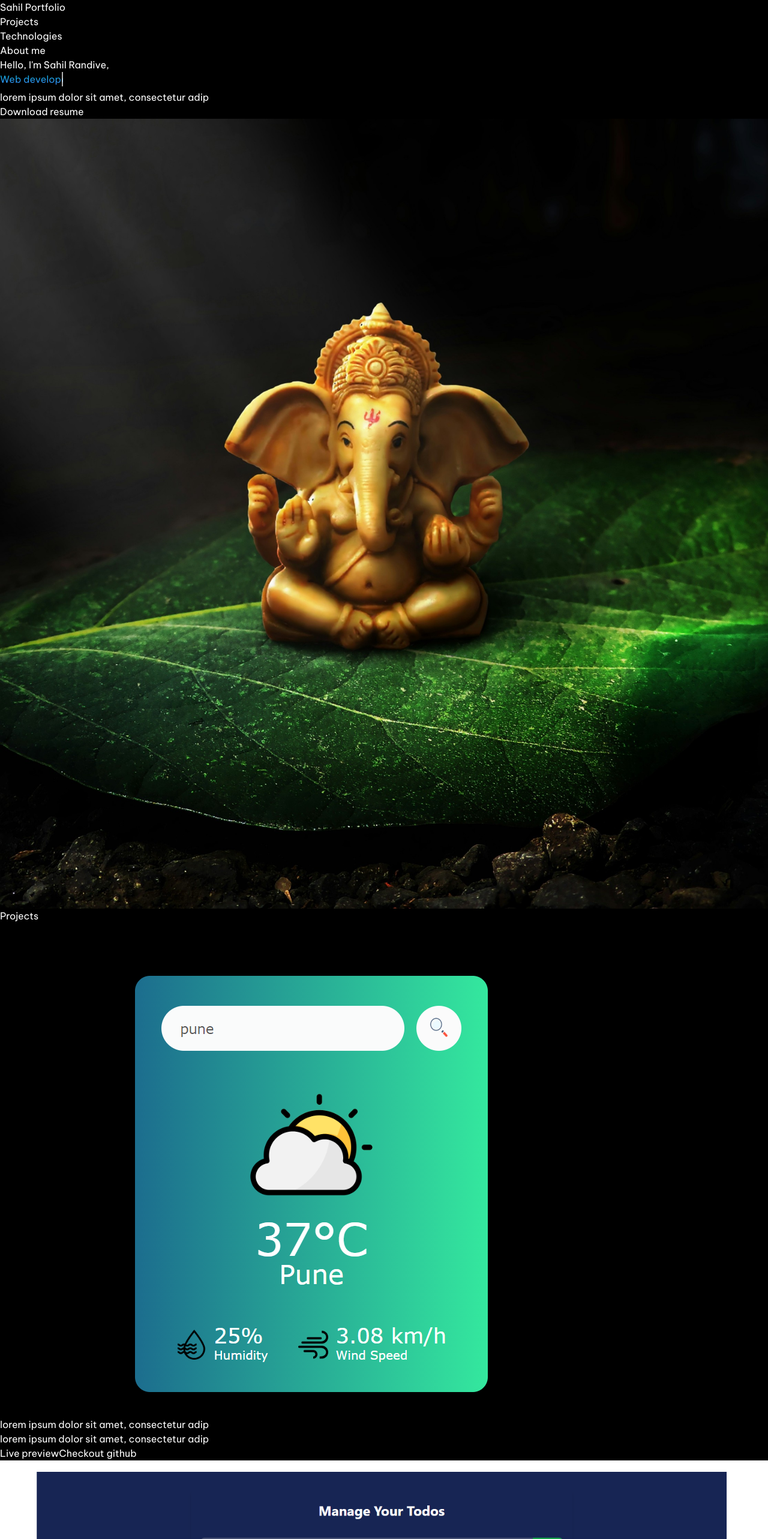
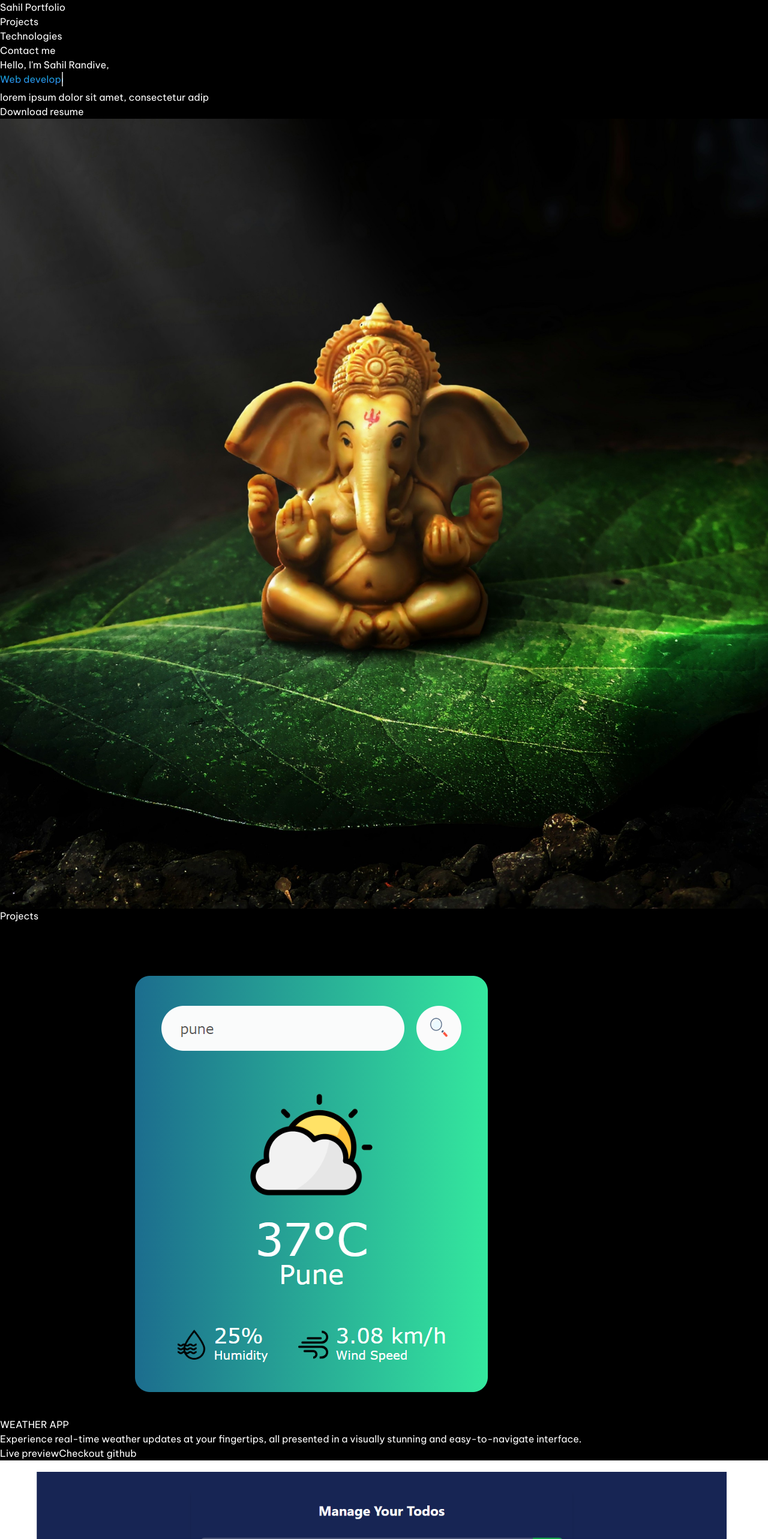
Before and after one commit to Sahil-3210/Portfolio, a React (Vite) app in the folder portfolio/: page / in a window 1280 px wide. Shown: the top 2566 px of the page at 60% size. Built offline with nearby package versions, Linux system fonts and the light colour scheme.

Commit message:
changes in ui

```diff
--- a/portfolio/src/App.jsx
+++ b/portfolio/src/App.jsx
@@ -39,7 +39,7 @@ function App() {
                             <h1 className="font-bold text-2xl">Sahil Portfolio</h1>
                         </div>
                         <div>
-                            <ul className="flex gap-4">
+                            <ul className="flex gap-7">
                                 <li>
                                     <a href="#projects" className="text-gray-400 hover:text-white cursor-pointer">
                                         Projects
@@ -51,8 +51,8 @@ function App() {
                                     </a>
                                 </li>
                                 <li>
-                                    <a href="#aboutme" className="text-gray-400 hover:text-white cursor-pointer">
-                                        About me
+                                    <a href="#contact me" className="text-gray-400 hover:text-white cursor-pointer">
+                                        Contact me
                                     </a>
                                 </li>
                             </ul>
@@ -93,10 +93,10 @@ function App() {
                             <div className="border border-gray-500 rounded-md p-5 flex-1">
                                 <img src={Weather} className="w-full h-auto" />
                                 <h3 className="text-2xl font-semibold mt-8">
-                                lorem ipsum dolor sit amet, consectetur adip
+                                WEATHER APP
                                 </h3>
                                 <p className="text-gray-400 text-sm mt-2">
-                                lorem ipsum dolor sit amet, consectetur adip
+                                Experience real-time weather updates at your fingertips, all presented in a visually stunning and easy-to-navigate interface.
                                 </p>
                                 <div className="flex mt-12 gap-2">
                                     <button onClick={() => window.open("https://sahil-randive-weather-app.netlify.app/", "_blank")} className="flex-1 text-sm py-3 bg-blue-400 border rounded-full hover:border-blue-500 ">
@@ -110,13 +110,13 @@ function App() {
                             <div className="border border-gray-500 rounded-md p-5 flex-1">
                                 <img src={Todo} className="w-full h-auto" />
                                 <h3 className="text-2xl font-semibold mt-8">
-                                lorem ipsum dolor sit amet, consectetur adip
+                                TODO APP
                                 </h3>
                                 <p className="text-gray-400 text-sm mt-2">
-                                lorem ipsum dolor sit amet, consectetur adip
+                                Boost your productivity with my sleek and intuitive todo list app powered by React.js. Organize your tasks effortlessly and stay on top of your priorities with a seamless user experience designed for maximum efficiency.
                                 </p>
                                 <div className="flex gap-2 mt-12">
-                                    <button onClick={() => window.open("https://sahil-todo.netlify.app/", "_blank")} className="flex-1 text-sm py-3 bg-gradient-to-t from-blue-500 rounded-full to-cyan-500 hover:from-blue-700 hover:to-cyan-700">
+                                    <button onClick={() => window.open("https://sahil-todo.netlify.app/", "_blank")} className="flex-1 text-sm py-3 bg-blue-400 border rounded-full hover:border-blue-500 ">
                                         Live preview
                                     </button>
                                     <button className="flex-1 text-sm py-3 border rounded-full hover:border-blue-500 hover:text-blue-500">
@@ -129,13 +129,13 @@ function App() {
                             <div className="border border-gray-500 rounded-md p-5 flex-1">
                                 <img src={Money} className="w-full h-auto" />
                                 <h3 className="text-2xl font-semibold mt-8">
-                                lorem ipsum dolor sit amet, consectetur adip
+                                CURRENCY CONVERTER
                                 </h3>
                                 <p className="text-gray-400 text-sm mt-2">
-                                lorem ipsum dolor sit amet, consectetur adip
+                                Explore global currencies effortlessly with my React.js-powered currency converter. Seamlessly convert between different currencies with just a few clicks, all within a modern and user-friendly interface.
                                 </p>
                                 <div className="flex gap-4 mt-12">
-                                    <button onClick={() => window.open("https://sahil-currency-converter.netlify.app/", "_blank")} className="flex-1 text-sm py-3 bg-gradient-to-t from-blue-500 rounded-full to-cyan-500 hover:from-blue-700 hover:to-cyan-700">
+                                    <button onClick={() => window.open("https://sahil-currency-converter.netlify.app/", "_blank")} className="flex-1 text-sm py-3 bg-blue-400 border rounded-full hover:border-blue-500 ">
                                         Live preview
                                     </button>
                                     <button className="flex-1 text-sm py-3 border rounded-full hover:border-blue-500 hover:text-blue-500 ">
@@ -146,13 +146,13 @@ function App() {
                             <div className="border border-gray-500 rounded-md p-5 flex-1">
                                 <img src={RandomQ} className="w-full h-auto" />
                                 <h3 className="text-2xl font-semibold mt-8">
-                                lorem ipsum dolor sit amet, consectetur adip
+                                QUOTE GENERATOR
                                 </h3>
                                 <p className="text-gray-400 text-sm mt-2">
-                                lorem ipsum dolor sit amet, consectetur adip
+                                Elevate your day with inspiring words from my dynamic quote generator, crafted with React.js. Immerse yourself in a collection of thought-provoking quotes that uplift, motivate, and spark creativity.
                                 </p>
                                 <div className="flex gap-2 mt-12">
-                                    <button onClick={() => window.open("https://sahil-quote-generator.netlify.app/", "_blank")} className="flex-1 text-sm py-3 bg-gradient-to-t from-blue-500 rounded-full to-cyan-500 hover:from-blue-700 hover:to-cyan-700">
+                                    <button onClick={() => window.open("https://sahil-quote-generator.netlify.app/", "_blank")} className="flex-1 text-sm py-3 bg-blue-400 border rounded-full hover:border-blue-500 ">
                                         Live preview
                                     </button>
                                     <button className="flex-1 text-sm py-3 border rounded-full hover:border-blue-500 hover:text-blue-500">
@@ -166,13 +166,13 @@ function App() {
                             <div className="border border-gray-500 rounded-md p-5 flex-1">
                                 <img src={Game} className="w-full h-auto" />
                                 <h3 className="text-2xl font-semibold mt-8">
-                                lorem ipsum dolor sit amet, consectetur adip
+                                TIC TAC TOE
                                 </h3>
                                 <p className="text-gray-400 text-sm mt-2">
-                                lorem ipsum dolor sit amet, consectetur adip
+                                Dive into a classic game of strategy and fun with my Tic Tac Toe game, meticulously crafted using HTML, CSS, and JavaScript. Challenge your friends or test your skills in this timeless battle of X's and O's.
                                 </p>
                                 <div className="flex gap-4 mt-12">
-                                    <button onClick={() => window.open("https://sahil-tic-tac-toe-game.netlify.app/", "_blank")} className="flex-1 text-sm py-3 bg-gradient-to-t from-blue-500 rounded-full to-cyan-500 hover:from-blue-700 hover:to-cyan-700">
+                                    <button onClick={() => window.open("https://sahil-tic-tac-toe-game.netlify.app/", "_blank")} className="flex-1 text-sm py-3 bg-blue-400 border rounded-full hover:border-blue-500 ">
                                         Live preview
                                     </button>
                                     <button className="flex-1 text-sm py-3 border rounded-full hover:border-blue-500 hover:text-blue-500">
@@ -183,13 +183,13 @@ function App() {
                             <div className="border border-gray-500 rounded-md p-5 flex-1">
                                 <img src={News} className="w-full h-auto" />
                                 <h3 className="text-2xl font-semibold mt-8">
-                                lorem ipsum dolor sit amet, consectetur adip
+                                NEWS APP
                                 </h3>
                                 <p className="text-gray-400 text-sm mt-2">
-                                lorem ipsum dolor sit amet, consectetur adip
+                                Stay informed and up-to-date with my cutting-edge real-time news app. Harnessing the latest technologies, our app delivers breaking news and updates as they happen, straight to your fingertips.
                                 </p>
                                 <div className="flex gap-2 mt-12">
-                                    <button className="flex-1 text-sm py-3 bg-gradient-to-t from-blue-500 rounded-full to-cyan-500 hover:from-blue-700 hover:to-cyan-700">
+                                    <button className="flex-1 text-sm py-3 bg-blue-400 border rounded-full hover:border-blue-500 ">
                                         Live preview
                                     </button>
                                     <button className="flex-1 text-sm py-3 border rounded-full hover:border-blue-500 hover:text-blue-500">
@@ -260,7 +260,7 @@ function App() {
                     </div>
                 </section>
                 {/* Additional skills section */}
-                <section>
+                <section id="contact me">
                     <div className="container-lg">
                         <div className="flex flex-col md:flex-row w-full p-8 rounded-lg section-card">
                             <div className="flex flex-1 flex-col sm:gap-y-6 gap-y-4">
@@ -268,7 +268,10 @@ function App() {
                                     <h1>Contact Me</h1>
                                 </div>
                                 <div className="max-w-lg w-3/ text-label body-text">
-                                    <p>Let's chat about your ambitions, and we'll craft a killer portfolio that will blow minds and open doors you never knew existed.</p>
+                                    <p className="mb-6">Feel free to reach out using the contact form below. Simply fill in your name, email address, and message, and I'll get back to you as soon as possible.</p>
+                                    <p className="underline">Below is my Mail-id:</p>
+                                    <p>randivesahil7@gmail.com</p>
+
                                 </div>
                             </div>
                             <div className="grid grid-cols-1 flex-1">
@@ -294,9 +297,9 @@ function App() {
                                                 </div>
                                             </div>
                                             <div className="mb-5">
-                                                <label className="mt-2.5 block text-sm font-semibold leading-6 body-text">Last Name</label>
+                                                <label className="mt-2.5 block text-sm font-semibold leading-6 body-text">Message</label>
                                                 <div className="mt-2.5">
-                                                    <textarea className="block w-full rounded-md border-0 px-3.5 py-2 text-gray-900 shadow-sm ring-1 ring-inset ring-gray-300 placeholder:text-gray-400 focus:ring-2 focus:ring-inset focus:ring-indigo-600 sm:text-sm sm:leading-6" rows="7" placeholder="Enter your message">
+                                                    <textarea className="block w-full rounded-md border-0 px-3.5 py-2 text-gray-900 shadow-sm ring-1 ring-inset ring-gray-300 placeholder:text-gray-400 focus:ring-2 focus:ring-inset focus:ring-indigo-600 sm:text-sm sm:leading-6" rows="5" placeholder="Enter your message">
                                                     </textarea>
                                                 </div>
                                             </div>
```
